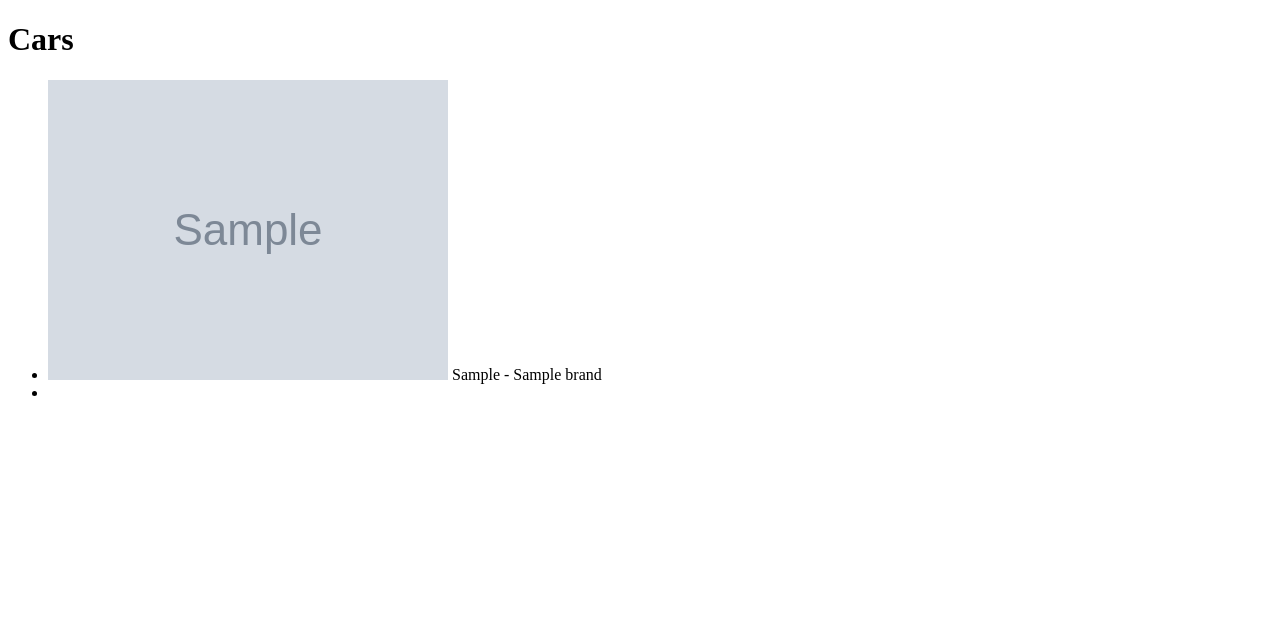
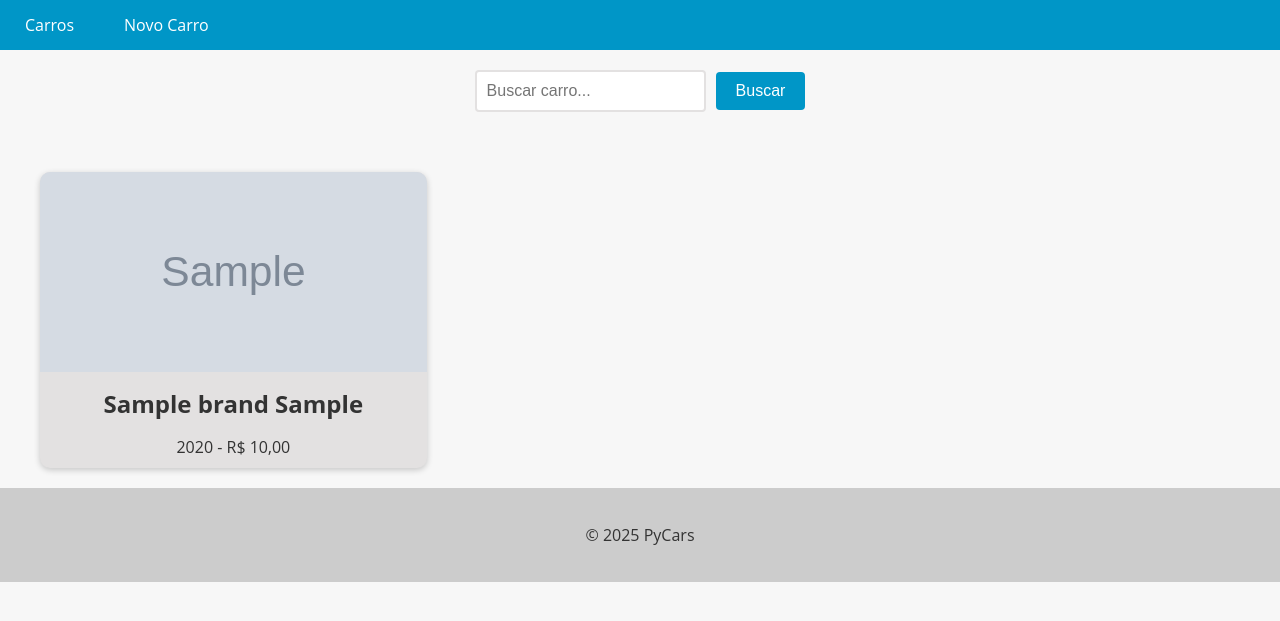
Before and after one commit to Kaironn2/learnings, a Django app: page /cars/ in a window 1280 px wide. Shown: the top 621 px of the page. Run offline with Django 5.2, Linux system fonts and the light colour scheme; tables that the repository leaves empty hold one stand-in row (values such as "Sample post"); grey boxes marked "Sample" are stand-in pictures.

Commit message:
grid view and form added

```diff
--- a/django_master_cars/cars/templates/cars.html
+++ b/django_master_cars/cars/templates/cars.html
@@ -1,19 +1,119 @@
-<!DOCTYPE html>
-<html lang="pt-br">
-<head>
-    <meta charset="UTF-8">
-    <meta name="viewport" content="width=device-width, initial-scale=1.0">
-    <title>Cars</title>
-</head>
-<body>
-    <h1>Cars</h1>
-    <ul>
-        {% for car in cars %}
-            <li>
-                <img src="{{ car.photo.url }}" alt="{{ car.model }}">
-                {{ car.model }} - {{ car.brand }}
-            <li>
-        {% endfor %}
-    </ul>
-</body>
-</html>
+{% extends 'base.html' %}
+{% load static %}
+{% block title %}Carros{% endblock %}
+{% block header %}
+  <h1>Carros</h1>
+{% endblock %}
+
+{% block content %}
+  <style>
+    .car-grid {
+      display: grid;
+      grid-template-columns: repeat(3, 1fr);
+      gap: 20px;
+      margin: 0 auto;
+      max-width: 1200px;
+      padding: 20px;
+    }
+
+    .car-card {
+      background-color: #e3e1e1;
+      box-shadow: 0 2px 6px rgba(0, 0, 0, 0.2);
+      border-radius: 10px;
+      overflow: hidden;
+      text-align: center;
+      transition: all 0.3s ease;
+    }
+
+    .car-card:hover {
+        cursor: pointer;
+        box-shadow: 0 4px 10px rgba(0, 0, 0, 0.4);
+        transform: translateY(-2px);
+    }
+
+    .car-card img {
+      width: 100%;
+      height: 200px;
+      object-fit: cover;
+    }
+
+    .car-card h3 {
+        font-size: 20px;
+        margin-top: 10px;
+        margin-bottom: 5px;
+    }
+
+    .car-card h2 {
+      font-size: 1.5rem;
+      margin: 10px;
+    }
+
+    .car-card p {
+      font-size: 1rem;
+      margin-bottom: 10px;
+    }
+
+    @media (max-width: 768px) {
+      .car-grid {
+        grid-template-columns: repeat(2, 1fr);
+      }
+    }
+
+    form {
+        display: flex;
+        justify-content: center;
+        align-items: center;
+        margin-bottom: 20px;
+        text-align: center;
+        padding: 20px;
+    }
+
+    input[type="text"] {
+        padding: 10px;
+        font-size: 16px;
+        border: 2px solid #e3e1e1;
+        border-radius: 4px;
+        margin-right: 10px;
+        transition: border-bottom-color 0.3s ease-in-out;
+    }
+
+    input[type="text"]:focus {
+        outline: none;
+        border-bottom-color: #e3e1e1;
+    }
+
+    button[type="submit"] {
+        background-color: #0096c7;
+        color: #fff;
+        border: none;
+        padding: 10px 20px;
+        font-size: 16px;
+        border-radius: 4px;
+        cursor: pointer;
+        transition: background-color 0.3s ease-in-out;
+    }
+
+    button[type="submit"]:hover {
+        background-color: #108eb8;
+    }
+  </style>
+
+  <form method="GET" action="{% url 'cars_list' %}">
+    <input type="text" name="search" placeholder="Buscar carro...">
+    <button type="submit">Buscar</button>
+  </form>
+
+  <div class="car-grid">
+    {% if cars %}
+      {% for car in cars %}
+        <div class="car-card">
+          <img src="{{ car.photo.url }}" alt="{{ car.model }} - {{ car.brand }}">
+          <h2>{{ car.brand }} {{ car.model }}</h2>
+          <p>{{ car.factory_year }} - R$ {{ car.price }}</p>
+        </div>
+      {% endfor %}
+    {% else %}
+      <p class="no-results">Nenhum carro encontrado.</p>
+    {% endif %}
+  </div>
+{% endblock %}
--- a/django_master_cars/cars/views.py
+++ b/django_master_cars/cars/views.py
@@ -1,7 +1,26 @@
 from django.shortcuts import render
+from django.http import HttpRequest
 from cars.models import Car
+from cars.forms import CarForm, CarModelForm
 
 
-def cars_view(request):
-    cars = Car.objects.all()
+def cars_view(request: HttpRequest):
+    search = request.GET.get('search')
+    if search:
+        cars = Car.objects.filter(model__icontains=search)
+    else:
+        cars = Car.objects.all()
+    cars = cars.order_by('model')
     return render(request, 'cars.html', {'cars': cars})
+
+
+def new_car_view(request: HttpRequest):
+    if request.method == 'POST':
+        new_car_form = CarModelForm(request.POST, request.FILES)
+        if new_car_form.is_valid():
+            new_car = new_car_form.save()
+            new_car.save()
+            return render(request, 'new_car.html', {'form': new_car_form, 'success': True})
+    elif request.method == 'GET':
+        new_car_form = CarModelForm()
+    return render(request, 'new_car.html', {'form': new_car_form})
--- a/django_master_cars/core/settings.py
+++ b/django_master_cars/core/settings.py
@@ -56,7 +56,7 @@ ROOT_URLCONF = 'core.urls'
 TEMPLATES = [
     {
         'BACKEND': 'django.template.backends.django.DjangoTemplates',
-        'DIRS': [],
+        'DIRS': ['core/templates'],
         'APP_DIRS': True,
         'OPTIONS': {
             'context_processors': [
--- /dev/null
+++ b/django_master_cars/core/templates/base.html
@@ -0,0 +1,90 @@
+<!DOCTYPE html>
+<html lang="en">
+<head>
+  <meta charset="UTF-8">
+  <meta name="viewport" content="width=device-width, initial-scale=1.0">
+  <title>{% block title %}{% endblock %}</title>
+  <style>
+    body {
+        font-family: 'Open Sans', sans-serif;
+        background-color: #f7f7f7;
+        color: #333;
+        margin: 0;
+        padding: 0;
+    }
+
+    header {
+        background-color: #0096c7;
+        color: #fff;
+        text-align: center;
+    }
+
+    footer {
+        background-color: #ccc;
+        color: #333;
+        padding: 20px;
+        text-align: center;
+    }
+
+    nav {
+        background-color: #0096c7;
+        color: #fff;
+        height: 50px;
+        display: flex;
+        justify-content: space-between;
+        align-items: center;
+    }
+
+    nav ul {
+        list-style: none;
+        margin: 0;
+        padding: 0;
+        display: flex;
+    }
+
+    nav ul li {
+        margin: 0 10px;
+    }
+
+    nav ul li a {
+        color: #fff;
+        text-decoration: none;
+        font-size: 16px;
+        padding: 15px;
+        transition: all 0.3s ease;
+    }
+
+    nav ul li a:hover {
+        background-color: #32bbe8;
+    }
+
+    nav ul li.active a {
+        background-color: #666;
+    }
+
+    nav ul li.active a:hover {
+        background-color: #999;
+    }
+
+  </style>
+</head>
+<body>
+  <header>
+    <nav>
+      <ul>
+        <li><a href="{% url 'cars_list' %}">Carros</a></li>
+        <li><a href="{% url 'new_car' %}">Novo Carro</a></li>
+      </ul>
+    </nav>
+  </header>
+
+  <main>
+    {% block content %}
+    {% endblock %}
+  </main>
+
+  <footer>
+    <p>&copy; 2025 PyCars</p>
+  </footer>
+</body>
+</html>
--- a/django_master_cars/core/urls.py
+++ b/django_master_cars/core/urls.py
@@ -1,26 +1,11 @@
-"""
-URL configuration for core project.
-
-The `urlpatterns` list routes URLs to views. For more information please see:
-    https://docs.djangoproject.com/en/5.2/topics/http/urls/
-Examples:
-Function views
-    1. Add an import:  from my_app import views
-    2. Add a URL to urlpatterns:  path('', views.home, name='home')
-Class-based views
-    1. Add an import:  from other_app.views import Home
-    2. Add a URL to urlpatterns:  path('', Home.as_view(), name='home')
-Including another URLconf
-    1. Import the include() function: from django.urls import include, path
-    2. Add a URL to urlpatterns:  path('blog/', include('blog.urls'))
-"""
 from django.contrib import admin
 from django.urls import path, include
 from django.conf import settings
 from django.conf.urls.static import static
-from cars.views import cars_view
+from cars.views import cars_view, new_car_view
 
 urlpatterns = [
     path('admin/', admin.site.urls),
-    path('cars/', cars_view),
+    path('cars/', cars_view, name='cars_list'),
+    path('new_car', new_car_view, name='new_car'),
 ] + static(settings.MEDIA_URL, document_root=settings.MEDIA_ROOT)
```
Also changed, not shown: django_master_cars/cars/forms.py (added, +35 -0 lines), django_master_cars/cars/templates/new_car.html (added, +12 -0 lines), django_master_cars/media/cars/photos/lancer-evolution.jpg (added), django_master_cars/media/cars/photos/toro.jpg (added).
